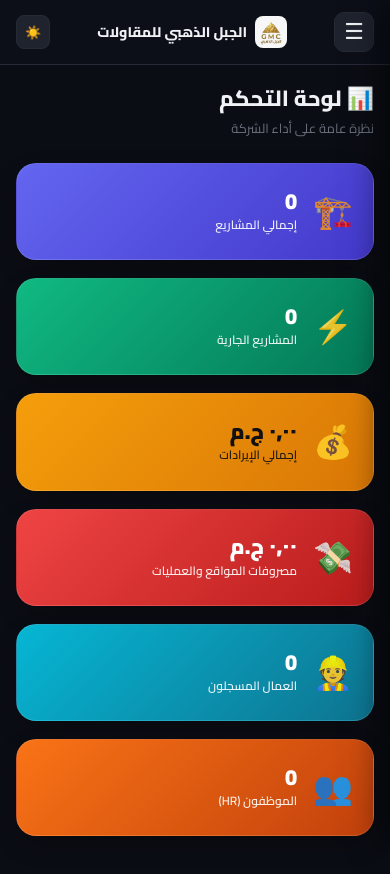
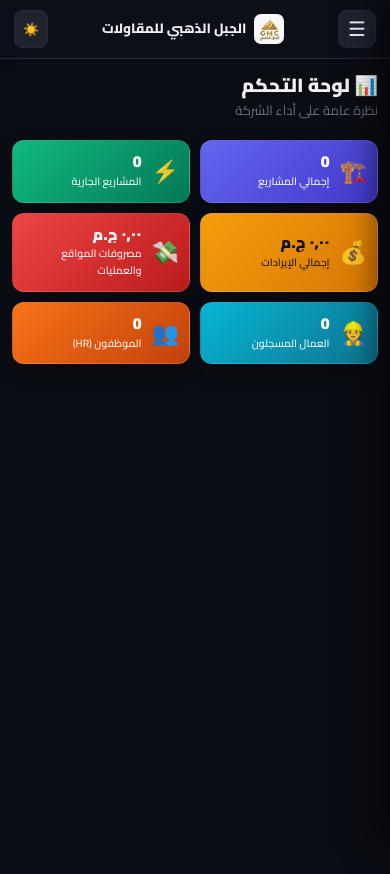
Before and after one commit to cellheartmm-dot/eljabal-new, a React (Vite) app in the folder frontend/: page / in a window 390 px wide. Shown: the top 874 px of the page. Built offline with nearby package versions, Linux system fonts and the light colour scheme; no server answers; the database is empty; sample sign-in values are in the browser's storage.

Commit message:
feat: complete mobile responsive design overhaul across all screens, modals, tables, grids, and touch navigation

```diff
--- a/frontend/src/components/common/PermissionsMatrixEditor.tsx
+++ b/frontend/src/components/common/PermissionsMatrixEditor.tsx
@@ -168,8 +168,8 @@ export default function PermissionsMatrixEditor({
       </div>
 
       {/* MATRIX TABLE */}
-      <div style={{ maxHeight: 380, overflowY: "auto" }}>
-        <table style={{ width: "100%", borderCollapse: "collapse", fontSize: 12, textAlign: "right" }}>
+      <div style={{ maxHeight: 380, overflowY: "auto", overflowX: "auto", WebkitOverflowScrolling: "touch" }}>
+        <table style={{ width: "100%", minWidth: 540, borderCollapse: "collapse", fontSize: 12, textAlign: "right" }}>
           <thead>
             <tr style={{ background: "#f1f5f9", position: "sticky", top: 0, zIndex: 2, borderBottom: "1.5px solid #cbd5e1" }}>
               <th style={{ padding: "8px 12px", color: "#334155", fontWeight: 800 }}>القسم / الصفحة</th>
--- a/frontend/src/index.css
+++ b/frontend/src/index.css
@@ -45,9 +45,18 @@
   --sidebar-width: 260px;
 }
 
-*, *::before, *::after { margin: 0; padding: 0; box-sizing: border-box; }
+*, *::before, *::after {
+  margin: 0;
+  padding: 0;
+  box-sizing: border-box;
+}
 
-html { direction: rtl; }
+html {
+  direction: rtl;
+  overflow-x: hidden;
+  width: 100%;
+  -webkit-text-size-adjust: 100%;
+}
 
 body {
   font-family: 'Cairo', sans-serif;
@@ -57,12 +66,18 @@ body {
   font-size: 14px;
   line-height: 1.6;
   -webkit-font-smoothing: antialiased;
+  overflow-x: hidden;
+  width: 100%;
 }
 
-#root { min-height: 100vh; }
+#root {
+  min-height: 100vh;
+  width: 100%;
+  overflow-x: hidden;
+}
 
 /* ===== SCROLLBARS ===== */
-::-webkit-scrollbar { width: 8px; height: 8px; }
+::-webkit-scrollbar { width: 6px; height: 6px; }
 ::-webkit-scrollbar-track { background: hsl(var(--bg-base)); border-radius: 4px; }
 ::-webkit-scrollbar-thumb { background: hsl(var(--gold)); border-radius: 4px; }
 ::-webkit-scrollbar-thumb:hover { background: hsl(var(--gold-dark)); }
@@ -82,6 +97,9 @@ body {
 .app-layout {
   display: flex;
   min-height: 100vh;
+  width: 100%;
+  position: relative;
+  overflow-x: hidden;
 }
 
 /* ===== SIDEBAR ===== */
@@ -97,11 +115,12 @@ body {
   height: 100vh;
   overflow-y: auto;
   z-index: 100;
-  transition: transform 0.3s ease;
+  transition: transform 0.3s cubic-bezier(0.4, 0, 0.2, 1);
+  box-shadow: -4px 0 20px rgba(0, 0, 0, 0.15);
 }
 
 .sidebar-header {
-  padding: 20px 16px;
+  padding: 18px 16px;
   border-bottom: 1px solid hsl(var(--border-subtle));
   display: flex;
   align-items: center;
@@ -109,8 +128,8 @@ body {
 }
 
 .sidebar-logo {
-  width: 44px;
-  height: 44px;
+  width: 42px;
+  height: 42px;
   border-radius: 10px;
   object-fit: cover;
   flex-shrink: 0;
@@ -131,21 +150,21 @@ body {
 
 .sidebar-nav {
   flex: 1;
-  padding: 16px 12px;
+  padding: 14px 10px;
   display: flex;
   flex-direction: column;
-  gap: 3px;
+  gap: 4px;
 }
 
 .nav-item {
   display: flex;
   align-items: center;
   gap: 10px;
-  padding: 9px 12px;
+  padding: 10px 12px;
   border-radius: 10px;
   color: hsl(var(--text-secondary));
   font-size: 13px;
-  font-weight: 500;
+  font-weight: 600;
   text-decoration: none;
   transition: all 0.2s ease;
   cursor: pointer;
@@ -154,24 +173,24 @@ body {
 .nav-item:hover {
   background: hsl(var(--bg-elevated));
   color: hsl(var(--text-primary));
-  transform: translateX(-2px);
 }
 
 .nav-item.active {
-  background: linear-gradient(135deg, hsla(var(--primary) / 0.2), hsla(var(--gold) / 0.1));
+  background: linear-gradient(135deg, hsla(var(--primary) / 0.2), hsla(var(--gold) / 0.15));
   color: hsl(var(--gold));
   border: 1px solid hsla(var(--primary) / 0.3);
+  font-weight: 800;
 }
 
 .nav-icon { font-size: 16px; flex-shrink: 0; }
 .nav-label { font-size: 13px; }
 
 .sidebar-footer {
-  padding: 16px 12px;
+  padding: 14px 12px;
   border-top: 1px solid hsl(var(--border-subtle));
   display: flex;
   flex-direction: column;
-  gap: 10px;
+  gap: 8px;
 }
 
 .sidebar-user {
@@ -183,7 +202,7 @@ body {
   background: hsl(var(--bg-elevated));
 }
 
-.user-avatar { font-size: 24px; }
+.user-avatar { font-size: 22px; flex-shrink: 0; }
 .user-name { font-size: 13px; font-weight: 700; color: hsl(var(--text-primary)); }
 .user-role { font-size: 11px; color: hsl(var(--text-muted)); }
 
@@ -196,7 +215,7 @@ body {
   color: hsl(var(--danger));
   font-size: 13px;
   font-family: 'Cairo', sans-serif;
-  font-weight: 600;
+  font-weight: 700;
   cursor: pointer;
   transition: all 0.2s ease;
 }
@@ -209,6 +228,9 @@ body {
   flex: 1;
   padding: 24px;
   min-height: 100vh;
+  width: calc(100% - var(--sidebar-width));
+  max-width: calc(100vw - var(--sidebar-width));
+  overflow-x: hidden;
 }
 
 /* ===== PAGE HEADER ===== */
@@ -216,13 +238,16 @@ body {
   display: flex;
   align-items: center;
   justify-content: space-between;
-  margin-bottom: 24px;
+  margin-bottom: 20px;
+  flex-wrap: wrap;
+  gap: 12px;
 }
 
 .page-title {
   font-size: 22px;
-  font-weight: 800;
+  font-weight: 900;
   color: hsl(var(--text-primary));
+  line-height: 1.3;
 }
 
 .page-subtitle {
@@ -234,23 +259,23 @@ body {
 /* ===== STATS GRID ===== */
 .stats-grid {
   display: grid;
-  grid-template-columns: repeat(auto-fit, minmax(200px, 1fr));
-  gap: 18px;
-  margin-bottom: 24px;
+  grid-template-columns: repeat(auto-fit, minmax(180px, 1fr));
+  gap: 14px;
+  margin-bottom: 22px;
 }
 
 .stat-card {
-  border-radius: 20px;
-  padding: 22px 20px;
+  border-radius: 16px;
+  padding: 18px 16px;
   display: flex;
   align-items: center;
-  gap: 16px;
-  transition: all 0.3s ease;
-  box-shadow: 0 10px 30px -10px rgba(0,0,0,0.4);
+  gap: 14px;
+  transition: all 0.25s ease;
+  box-shadow: 0 8px 24px -6px rgba(0,0,0,0.3);
   border: 1px solid rgba(255,255,255,0.1);
 }
 
-.stat-card:hover { transform: translateY(-4px); }
+.stat-card:hover { transform: translateY(-3px); }
 
 .stat-card-primary { background: linear-gradient(135deg, #6366f1, #4338ca); color: white; }
 .stat-card-success { background: linear-gradient(135deg, #10b981, #047857); color: white; }
@@ -259,10 +284,10 @@ body {
 .stat-card-info    { background: linear-gradient(135deg, #06b6d4, #0e7490); color: white; }
 .stat-card-warning { background: linear-gradient(135deg, #f97316, #c2410c); color: white; }
 
-.stat-icon { font-size: 32px; opacity: 0.9; }
-.stat-info { display: flex; flex-direction: column; }
-.stat-value { font-size: 22px; font-weight: 900; line-height: 1.1; }
-.stat-label { font-size: 12px; opacity: 0.9; font-weight: 600; margin-top: 2px; }
+.stat-icon { font-size: 28px; opacity: 0.95; flex-shrink: 0; }
+.stat-info { display: flex; flex-direction: column; min-width: 0; }
+.stat-value { font-size: 20px; font-weight: 900; line-height: 1.1; overflow: hidden; text-overflow: ellipsis; white-space: nowrap; }
+.stat-label { font-size: 11.5px; opacity: 0.9; font-weight: 600; margin-top: 2px; }
 
 /* ===== CARD ===== */
 .card {
@@ -270,32 +295,60 @@ body {
   border: 1px solid hsl(var(--border-subtle));
   border-radius: 16px;
   overflow: hidden;
+  margin-bottom: 20px;
 }
 
-/* ===== TABLE ===== */
-.table-container {
+.card-header {
+  padding: 16px 20px;
+  border-bottom: 1px solid hsl(var(--border-subtle));
+  display: flex;
+  align-items: center;
+  justify-content: space-between;
+  flex-wrap: wrap;
+  gap: 10px;
+}
+
+.card-title {
+  font-size: 16px;
+  font-weight: 800;
+  color: hsl(var(--text-primary));
+}
+
+.card-body {
+  padding: 20px;
+}
+
+/* ===== TABLE RESPONSIBLE CONTAINER ===== */
+.table-container,
+.table-responsive,
+.card-body > table {
+  width: 100%;
   overflow-x: auto;
   -webkit-overflow-scrolling: touch;
   scrollbar-width: thin;
   scrollbar-color: hsl(var(--gold)) hsl(var(--bg-elevated));
+  display: block;
 }
 
-table { width: 100%; border-collapse: collapse; }
+table {
+  width: 100%;
+  border-collapse: collapse;
+  min-width: 600px;
+}
 
 thead th {
   background: hsl(var(--bg-elevated));
-  padding: 12px 16px;
+  padding: 12px 14px;
   font-size: 12px;
-  font-weight: 700;
+  font-weight: 800;
   color: hsl(var(--text-muted));
   text-align: right;
-  letter-spacing: 0.05em;
   white-space: nowrap;
   border-bottom: 1px solid hsl(var(--border-subtle));
 }
 
 tbody td {
-  padding: 13px 16px;
+  padding: 12px 14px;
   font-size: 13px;
   color: hsl(var(--text-secondary));
   border-bottom: 1px solid hsla(var(--border-subtle) / 0.5);
@@ -313,17 +366,19 @@ tbody tr:last-child td { border-bottom: none; }
 .btn {
   display: inline-flex;
   align-items: center;
+  justify-content: center;
   gap: 6px;
   padding: 8px 16px;
   border-radius: 8px;
   font-size: 13px;
-  font-weight: 600;
+  font-weight: 700;
   font-family: 'Cairo', sans-serif;
   cursor: pointer;
   border: none;
   transition: all 0.2s ease;
   text-decoration: none;
   white-space: nowrap;
+  min-height: 38px;
 }
 
 .btn-primary {
@@ -342,8 +397,7 @@ tbody tr:last-child td { border-bottom: none; }
 
 .btn-ghost:hover { background: hsl(var(--border-subtle)); color: hsl(var(--text-primary)); }
 
-.btn-sm { padding: 5px 10px; font-size: 12px; }
-
+.btn-sm { padding: 5px 10px; font-size: 12px; min-height: 30px; }
 .btn-block { width: 100%; justify-content: center; }
 
 .btn-icon-centered {
@@ -369,12 +423,12 @@ tbody tr:last-child td { border-bottom: none; }
 }
 
 /* ===== FORM ===== */
-.form-group { margin-bottom: 16px; }
+.form-group { margin-bottom: 14px; }
 
-label {
+label, .form-label {
   display: block;
-  font-size: 13px;
-  font-weight: 600;
+  font-size: 12.5px;
+  font-weight: 700;
   color: hsl(var(--text-secondary));
   margin-bottom: 6px;
 }
@@ -391,6 +445,7 @@ label {
   transition: all 0.2s ease;
   outline: none;
   direction: rtl;
+  min-height: 42px;
 }
 
 .form-control:focus {
@@ -417,6 +472,7 @@ select.form-control {
   border-radius: 20px;
   font-size: 11px;
   font-weight: 700;
+  white-space: nowrap;
 }
 
 .badge-success { background: hsla(var(--success) / 0.15); color: hsl(var(--success)); border: 1px solid hsla(var(--success) / 0.3); }
@@ -431,55 +487,69 @@ select.form-control {
   flex-direction: column;
   align-items: center;
   justify-content: center;
-  padding: 60px 20px;
+  padding: 40px 20px;
   text-align: center;
 }
 
-.empty-state-icon { font-size: 48px; margin-bottom: 16px; opacity: 0.4; }
+.empty-state-icon { font-size: 44px; margin-bottom: 12px; opacity: 0.4; }
 .empty-state-text { font-size: 14px; color: hsl(var(--text-muted)); }
 
 /* ===== MODAL ===== */
 .modal-overlay {
   position: fixed;
   inset: 0;
-  background: hsla(0 0% 0% / 0.6);
+  background: hsla(0 0% 0% / 0.65);
   backdrop-filter: blur(4px);
-  z-index: 200;
+  z-index: 999;
   display: flex;
   align-items: center;
   justify-content: center;
-  padding: 20px;
+  padding: 16px;
   animation: fadeIn 0.2s ease;
+  overflow-y: auto;
 }
 
 .modal {
   background: hsl(var(--bg-card));
   border: 1px solid hsl(var(--border-subtle));
-  border-radius: 20px;
+  border-radius: 18px;
   width: 100%;
-  max-width: 500px;
+  max-width: 600px;
   max-height: 90vh;
-  overflow-y: auto;
+  display: flex;
+  flex-direction: column;
   animation: slideUp 0.3s ease;
   box-shadow: 0 24px 80px hsla(0 0% 0% / 0.5);
+  margin: auto;
+  overflow: hidden;
 }
 
 .modal-header {
-  padding: 20px 24px;
+  padding: 16px 20px;
   border-bottom: 1px solid hsl(var(--border-subtle));
   display: flex;
   align-items: center;
   justify-content: space-between;
+  flex-shrink: 0;
 }
 
-.modal-title { font-size: 17px; font-weight: 800; color: hsl(var(--text-primary)); }
-.modal-body { padding: 24px; }
+.modal-title { font-size: 16px; font-weight: 800; color: hsl(var(--text-primary)); }
+
+.modal-body {
+  padding: 20px;
+  overflow-y: auto;
+  -webkit-overflow-scrolling: touch;
+  flex: 1;
+}
+
 .modal-footer {
-  padding: 16px 24px;
+  padding: 14px 20px;
   border-top: 1px solid hsl(var(--border-subtle));
   display: flex;
   gap: 10px;
   justify-content: flex-end;
+  flex-shrink: 0;
+  flex-wrap: wrap;
 }
 
 /* ===== ALERTS ===== */
@@ -500,7 +570,7 @@ select.form-control {
 /* ===== TOAST ===== */
 .toast-container {
   position: fixed;
-  top: 20px;
+  top: 16px;
   left: 50%;
   transform: translateX(-50%);
   z-index: 9999;
@@ -508,18 +578,19 @@ select.form-control {
   flex-direction: column;
   gap: 8px;
   pointer-events: none;
+  width: 90%;
+  max-width: 460px;
 }
 
 .toast {
   display: flex;
   align-items: center;
   gap: 10px;
-  padding: 12px 20px;
+  padding: 12px 16px;
   border-radius: 12px;
   font-size: 13px;
   font-weight: 600;
-  min-width: 280px;
-  max-width: 500px;
+  width: 100%;
   pointer-events: all;
   animation: slideDown 0.3s ease;
   backdrop-filter: blur(12px);
@@ -531,10 +602,10 @@ select.form-control {
   to { transform: translateY(0); opacity: 1; }
 }
 
-.toast-success { background: hsla(var(--success) / 0.9); color: white; border: 1px solid hsla(var(--success) / 0.5); }
-.toast-error   { background: hsla(var(--danger) / 0.9);  color: white; border: 1px solid hsla(var(--danger) / 0.5); }
-.toast-info    { background: hsla(var(--info) / 0.9);    color: white; border: 1px solid hsla(var(--info) / 0.5); }
-.toast-warning { background: hsla(var(--warning) / 0.9); color: #111; border: 1px solid hsla(var(--warning) / 0.5); }
+.toast-success { background: hsla(var(--success) / 0.92); color: white; border: 1px solid hsla(var(--success) / 0.5); }
+.toast-error   { background: hsla(var(--danger) / 0.92);  color: white; border: 1px solid hsla(var(--danger) / 0.5); }
+.toast-info    { background: hsla(var(--info) / 0.92);    color: white; border: 1px solid hsla(var(--info) / 0.5); }
+.toast-warning { background: hsla(var(--warning) / 0.92); color: #111; border: 1px solid hsla(var(--warning) / 0.5); }
 
 .toast-message { flex: 1; }
 .toast-close { background: none; border: none; color: inherit; cursor: pointer; font-size: 16px; opacity: 0.8; padding: 0 4px; }
@@ -547,7 +618,7 @@ select.form-control {
   align-items: center;
   justify-content: center;
   background: hsl(var(--bg-base));
-  padding: 20px;
+  padding: 16px;
   position: relative;
   overflow: hidden;
 }
@@ -555,17 +626,17 @@ select.form-control {
 .login-page::before {
   content: '';
   position: absolute;
-  width: 600px; height: 600px;
+  width: 500px; height: 500px;
   background: radial-gradient(circle, hsla(var(--primary) / 0.15) 0%, transparent 70%);
-  top: -200px; right: -200px;
+  top: -150px; right: -150px;
   pointer-events: none;
 }
 
 .login-card {
   background: hsl(var(--bg-card));
   border: 1px solid hsl(var(--border-subtle));
-  border-radius: 24px;
-  padding: 40px;
+  border-radius: 20px;
+  padding: 32px 24px;
   width: 100%;
   max-width: 420px;
   position: relative;
@@ -576,30 +647,30 @@ select.form-control {
 
 .login-header {
   text-align: center;
-  margin-bottom: 32px;
+  margin-bottom: 24px;
 }
 
 .login-logo {
-  width: 72px;
-  height: 72px;
-  border-radius: 16px;
+  width: 64px;
+  height: 64px;
+  border-radius: 14px;
   object-fit: cover;
-  margin: 0 auto 16px;
+  margin: 0 auto 12px;
 }
 
 .login-header h1 {
-  font-size: 20px;
+  font-size: 19px;
   font-weight: 900;
   color: hsl(var(--text-primary));
   margin-bottom: 4px;
 }
 
 .login-header p {
-  font-size: 13px;
+  font-size: 12.5px;
   color: hsl(var(--text-muted));
 }
 
-.login-form { display: flex; flex-direction: column; gap: 16px; }
+.login-form { display: flex; flex-direction: column; gap: 14px; }
 
 /* ===== SPINNER ===== */
 .spinner {
@@ -616,15 +687,16 @@ select.form-control {
 @keyframes fadeIn { from { opacity: 0; } to { opacity: 1; } }
 @keyframes slideUp { from { transform: translateY(20px); opacity: 0; } to { transform: translateY(0); opacity: 1; } }
 
-/* ===== UTILITIES ===== */
+/* ===== UTILITIES & GRIDS ===== */
 .text-success { color: hsl(var(--success)); }
 .text-danger  { color: hsl(var(--danger)); }
 .text-warning { color: hsl(var(--warning)); }
 .text-muted   { color: hsl(var(--text-muted)); }
 .text-gold    { color: hsl(var(--gold)); }
 
-.grid-2 { display: grid; grid-template-columns: 1fr 1fr; gap: 16px; }
-.grid-3 { display: grid; grid-template-columns: 1fr 1fr 1fr; gap: 16px; }
+.grid-2 { display: grid; grid-template-columns: 1fr 1fr; gap: 14px; }
+.grid-3 { display: grid; grid-template-columns: repeat(3, 1fr); gap: 14px; }
+.grid-4 { display: grid; grid-template-columns: repeat(4, 1fr); gap: 14px; }
 
 /* ===== MOBILE TOPBAR & BACKDROP ===== */
 .mobile-topbar {
@@ -645,28 +717,50 @@ select.form-control {
   padding: 4px 8px;
 }
 
-/* ===== RESPONSIVE ===== */
+/* ========================================================= */
+/* ===== TABLET & MOBILE RESPONSIVE MEDIA QUERIES (<= 1024px) */
+/* ========================================================= */
+@media (max-width: 1024px) {
+  :root {
+    --sidebar-width: 260px;
+  }
+
+  .main-content {
+    padding: 18px 16px;
+  }
+}
+
+/* ========================================================= */
+/* ===== MOBILE PHONES RESPONSIVE MEDIA QUERIES (<= 768px) == */
+/* ========================================================= */
 @media (max-width: 768px) {
+  html, body {
+    font-size: 13.5px;
+    overflow-x: hidden !important;
+  }
+
   .mobile-topbar {
     display: flex;
     align-items: center;
     justify-content: space-between;
-    padding: 12px 16px;
+    padding: 10px 14px;
     background: hsl(var(--bg-sidebar));
     border-bottom: 1px solid hsl(var(--border-subtle));
     position: sticky;
     top: 0;
-    z-index: 99;
+    z-index: 120;
+    width: 100%;
+    box-shadow: 0 2px 10px rgba(0,0,0,0.1);
   }
 
   .mobile-hamburger-btn {
     background: hsl(var(--bg-elevated));
     border: 1px solid hsl(var(--border-subtle));
     color: hsl(var(--text-primary));
-    font-size: 22px;
-    width: 40px;
-    height: 40px;
-    border-radius: 10px;
+    font-size: 20px;
+    width: 38px;
+    height: 38px;
+    border-radius: 9px;
     display: flex;
     align-items: center;
     justify-content: center;
@@ -680,14 +774,14 @@ select.form-control {
   }
 
   .mobile-topbar-logo {
-    width: 32px;
-    height: 32px;
-    border-radius: 8px;
+    width: 30px;
+    height: 30px;
+    border-radius: 7px;
     object-fit: cover;
   }
 
   .mobile-topbar-title {
-    font-size: 14px;
+    font-size: 13.5px;
     font-weight: 800;
     color: hsl(var(--text-primary));
   }
@@ -696,9 +790,9 @@ select.form-control {
     display: block;
     position: fixed;
     inset: 0;
-    background: rgba(0, 0, 0, 0.6);
+    background: rgba(0, 0, 0, 0.65);
     backdrop-filter: blur(4px);
-    z-index: 150;
+    z-index: 190;
   }
 
   .sidebar-close-btn {
@@ -707,6 +801,8 @@ select.form-control {
 
   .app-layout {
     flex-direction: column;
+    width: 100%;
+    overflow-x: hidden;
   }
 
   .sidebar {
@@ -714,9 +810,10 @@ select.form-control {
     top: 0;
     right: 0;
     bottom: 0;
-    width: 280px;
+    width: 290px;
+    max-width: 85vw;
     z-index: 200;
-    box-shadow: -10px 0 30px rgba(0,0,0,0.5);
+    box-shadow: -10px 0 35px rgba(0,0,0,0.6);
     transform: translateX(100%);
     transition: transform 0.3s cubic-bezier(0.4, 0, 0.2, 1);
   }
@@ -726,14 +823,100 @@ select.form-control {
   }
 
   .main-content {
-    margin-right: 0;
-    padding: 16px;
+    margin-right: 0 !important;
+    padding: 14px 12px !important;
+    width: 100% !important;
+    max-width: 100vw !important;
+    overflow-x: hidden !important;
   }
 
-  .stats-grid { grid-template-columns: 1fr; }
-  .grid-2, .grid-3 { grid-template-columns: 1fr; }
-  .page-header { flex-direction: column; align-items: stretch; gap: 12px; }
-  .login-card { padding: 28px 20px; }
+  /* Force all grids to single column on mobile */
+  .grid-2, .grid-3, .grid-4 {
+    grid-template-columns: 1fr !important;
+    gap: 12px !important;
+  }
+
+  .stats-grid {
+    grid-template-columns: repeat(auto-fit, minmax(135px, 1fr)) !important;
+    gap: 10px !important;
+  }
+
+  .stat-card {
+    padding: 12px 10px !important;
+    gap: 10px !important;
+    border-radius: 12px !important;
+  }
+
+  .stat-icon { font-size: 22px !important; }
+  .stat-value { font-size: 16px !important; }
+  .stat-label { font-size: 10.5px !important; }
+
+  .page-header {
+    flex-direction: column;
+    align-items: stretch !important;
+    gap: 12px;
+  }
+
+  .page-title {
+    font-size: 19px !important;
+  }
+
+  /* Modals on Mobile */
+  .modal-overlay {
+    padding: 8px !important;
+  }
+
+  .modal {
+    max-width: 96vw !important;
+    width: 100% !important;
+    max-height: 92vh !important;
+    border-radius: 14px !important;
+    margin: auto !important;
+  }
+
+  .modal-header {
+    padding: 12px 14px !important;
+  }
+
+  .modal-title {
+    font-size: 14.5px !important;
+  }
+
+  .modal-body {
+    padding: 14px !important;
+  }
+
+  .modal-footer {
+    padding: 12px 14px !important;
+  }
+
+  /* Form control touch sizing */
+  .form-control {
+    font-size: 15px !important;
+    padding: 9px 10px !important;
+    min-height: 40px !important;
+  }
+
+  /* Buttons on mobile */
+  .btn {
+    min-height: 38px;
+    padding: 7px 12px;
+  }
+
+  /* Tab switcher horizontal touch scroll */
+  div[style*="display: flex"][style*="gap: 10px"][style*="marginBottom: 20px"] {
+    display: flex !important;
+    overflow-x: auto !important;
+    -webkit-overflow-scrolling: touch !important;
+    padding-bottom: 6px !important;
+    flex-wrap: nowrap !important;
+    width: 100% !important;
+  }
+
+  div[style*="display: flex"][style*="gap: 10px"][style*="marginBottom: 20px"] > button {
+    flex-shrink: 0 !important;
+    white-space: nowrap !important;
+  }
 }
 
 /* ===== GLOBAL PRINT STYLES ===== */
@@ -750,7 +933,6 @@ select.form-control {
     padding: 0 !important;
   }
 
-  /* Completely hide all page content behind the modal */
   .sidebar,
   .mobile-topbar,
   .sidebar-backdrop,
```
